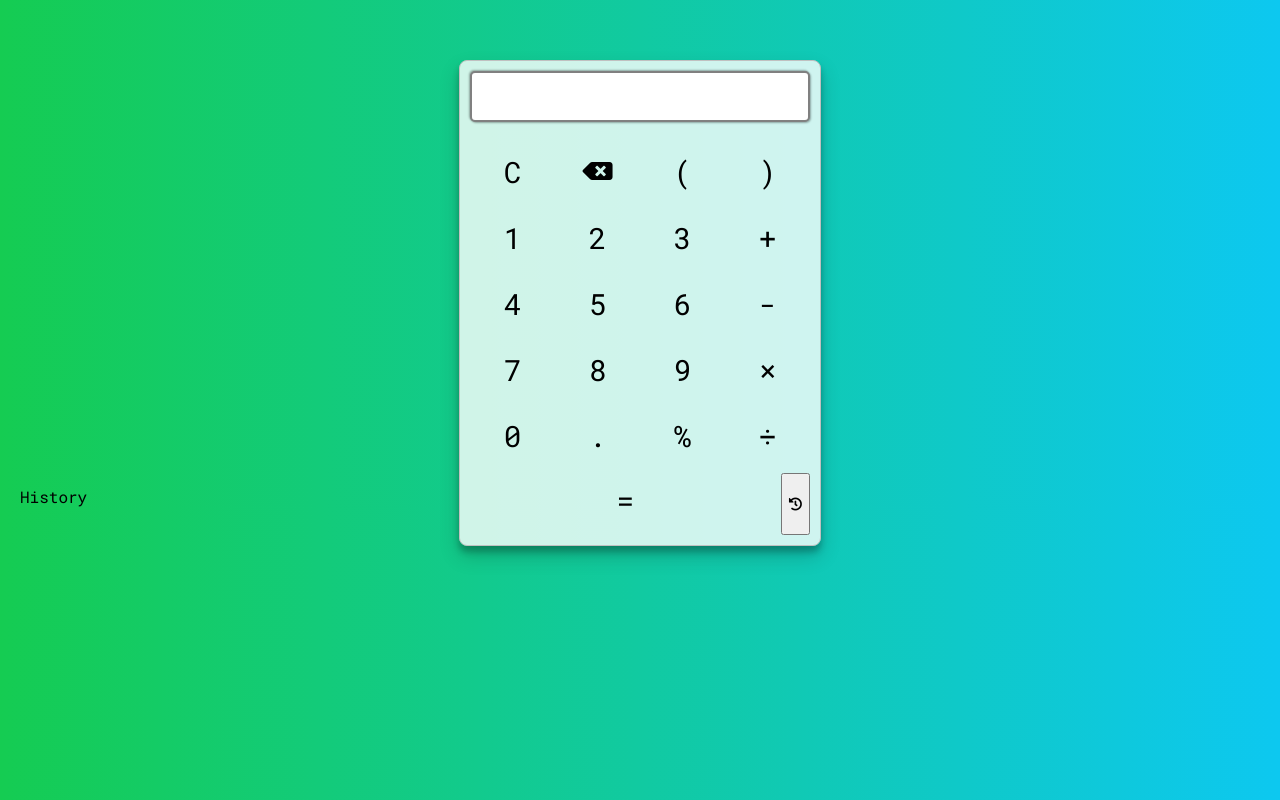
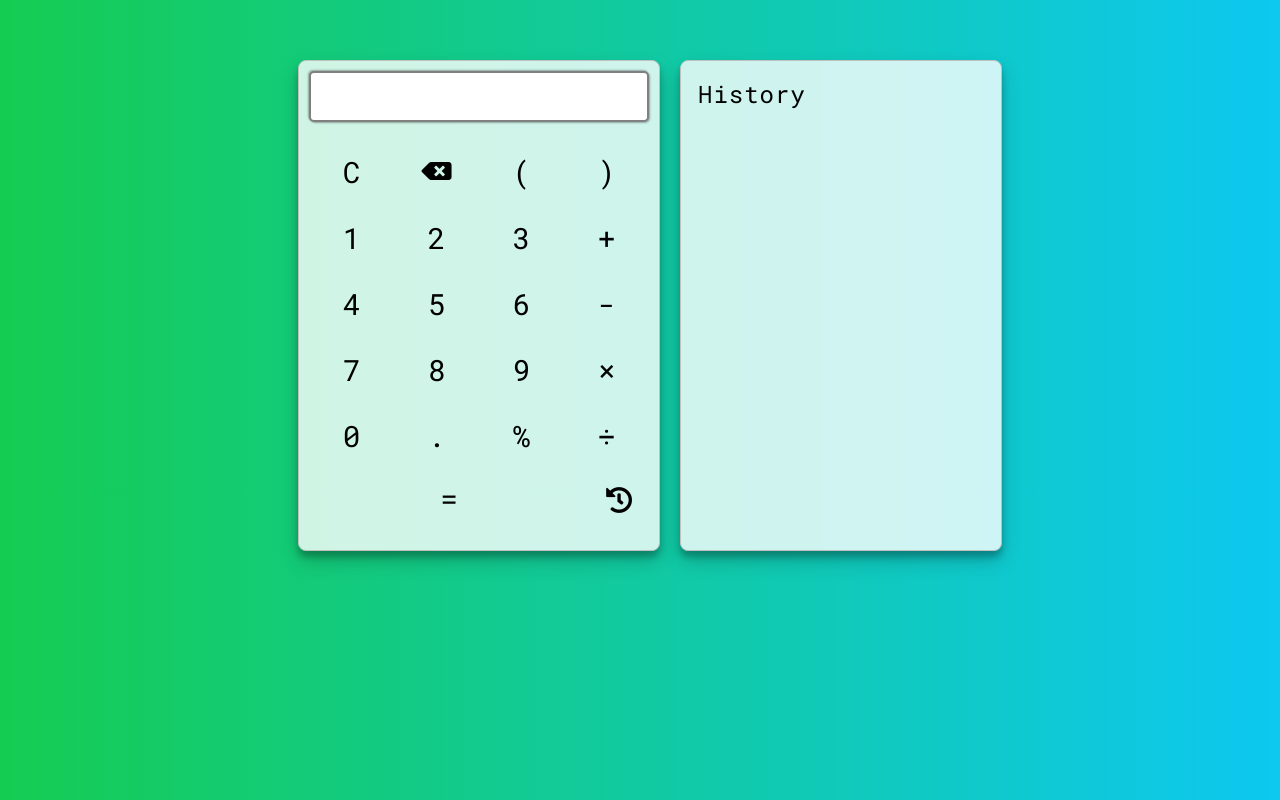
Before and after one commit to nkr413/calculator-js, a plain HTML site: page index.html in a window 1280 px wide. Both pictures are taken after a click on the button 795 px from the left and 504 px from the top of the page. Drawn offline with Linux system fonts and the light colour scheme.

Commit message:
Update style.css

```diff
--- a/style.css
+++ b/style.css
@@ -2,6 +2,10 @@ body {
   padding: 0;
   margin: 0;
   background: linear-gradient(90deg, rgba(21,204,82,1) 0%, rgba(13,200,240,1) 100%);
+  display: flex;
+	flex-direction: row;
+	justify-content: center;
+	flex-wrap: wrap;
 }
 * {
   transition: 0.2s ease-in-out;
@@ -10,13 +14,22 @@ body {
 button:focus {outline: none;}
 input:focus {outline: none;}
 
+::-webkit-scrollbar {
+  background: transparent;
+  width: 7px;
+}
+::-webkit-scrollbar-thumb {
+  background: #c0c0c0;
+  border-radius: 7px;
+}
+::-webkit-scrollbar-track-piece {
+  background: transparent;
+}
+
 .main-block {
-	margin-right: auto;
-  margin-left: auto;
-  /*width: 25%;*/
+	position: relative;
+	top: 60px;
   width: 340px;
-  position: relative;
-  top: 60px;
   border: 1px solid #c0c0c0;
   border-radius: 8px;
   background: rgba(255, 255, 255, 0.8);
@@ -52,10 +65,81 @@ input:focus {outline: none;}
 	font-size: 22pt;
 	border: 1.5px solid transparent;
 	border-radius: 5px;
-	background: background: rgba(255, 255, 255, 0.9);
 	margin-bottom: 8px;
 }
+.number-block button {
+	width: 60px;
+	height: 50px;
+	padding: 10px;
+	text-align: center;
+	font-size: 22pt;
+	border: 1.5px solid transparent;
+	border-radius: 5px;
+	margin-bottom: 8px;
+	background: transparent;
+}
 .number-block div:hover {border: 1.5px solid #333333;}
-.number-block div:nth-of-type(21) {flex-grow: 1; padding: 6px;}
+.number-block div:nth-of-type(21) {flex-grow: 1; padding: 4px;}
+
+.number-block button {flex-grow: 0; padding: 6px; font-size: 20pt;}
+.number-block button i {margin-top: 7px; transform: rotate(0deg); transition: 0.6s ease-in-out;}
+.number-block button:hover {border: 1.5px solid #333333;}
+
 .number-block div:nth-of-type(2) {font-size: 18pt;}
 .number-block div:nth-of-type(2) i {margin-top: 7px;}
+
+.history-block {
+	display: none;
+  width: 300px;
+  height: 469px;
+ 	position: relative;
+ 	top: 60px;
+  border: 1px solid #c0c0c0;
+  border-radius: 8px;
+  background: rgba(255, 255, 255, 0.8);
+  padding: 10px;
+  box-shadow: 0 10px 20px rgba(0,0,0,0.19), 0 6px 6px rgba(0,0,0,0.23);
+  transform: translate(-60px, 0px);
+}
+.history-block > div:nth-of-type(1) {
+	font-size: 18pt;
+	border: 1px solid transparent;
+	border-bottom: 1px solid transparent;
+	padding: 6px;
+	letter-spacing: 1px;
+}
+
+.history-block > div:nth-of-type(2) {
+	width: 0%;
+	border: 1.5px solid transparent;
+	border-bottom: 1.5px solid transparent;
+	transition: 0.4s ease-in-out;
+}
+.history-block:hover > div:nth-of-type(2) {
+	border-bottom: 1.5px solid #333333;
+	width: 100%;
+}
+
+#list-block {
+	height: 80%;
+	border: 2px solid transparent;
+	padding: 8px;
+	letter-spacing: 1px;
+	overflow: auto;
+}
+#list-block > div {
+	font-size: 16pt;
+	padding: 10px;
+	border-radius: 7px;
+	border: 1.5px solid transparent;
+	border-bottom: 1.5px solid #c0c0c0;
+}
+#list-block > div > div {flex-wrap: wrap;}
+#list-block > div:nth-of-type(1) {
+	transition: 0.2s ease-in-out;
+	transform: translateY(0px);
+	font-size: 18pt;
+	background: linear-gradient(80deg, rgba(21,204,82,0.1) 0%, rgba(13,200,240,0.1) 100%);
+	box-shadow: 0 3px 5px rgba(0,0,0,0.19), 0 3px 3px rgba(0,0,0,0.23);
+}
+#list-block > div:nth-of-type(1):hover {transform: translateY(6px);}
```
